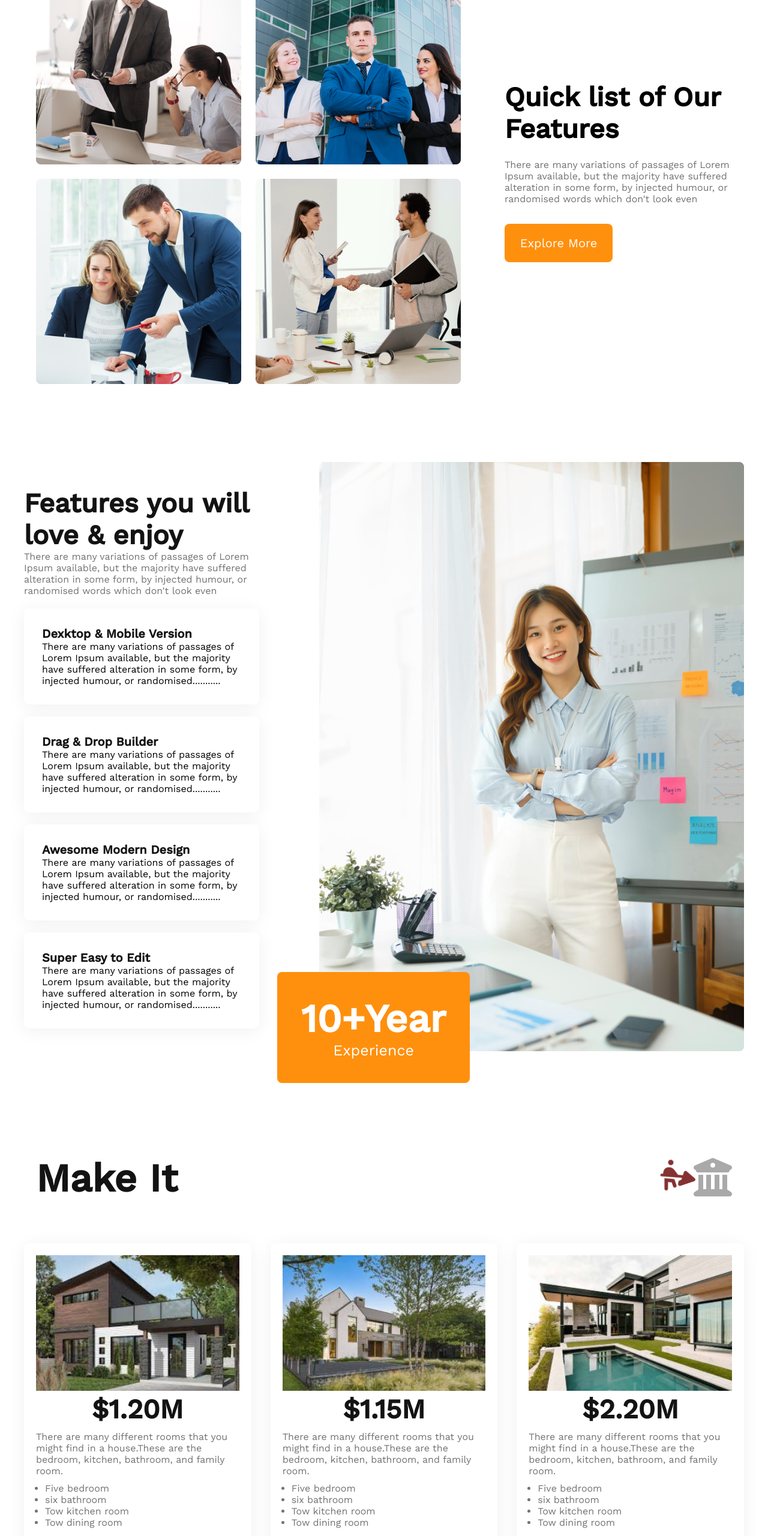
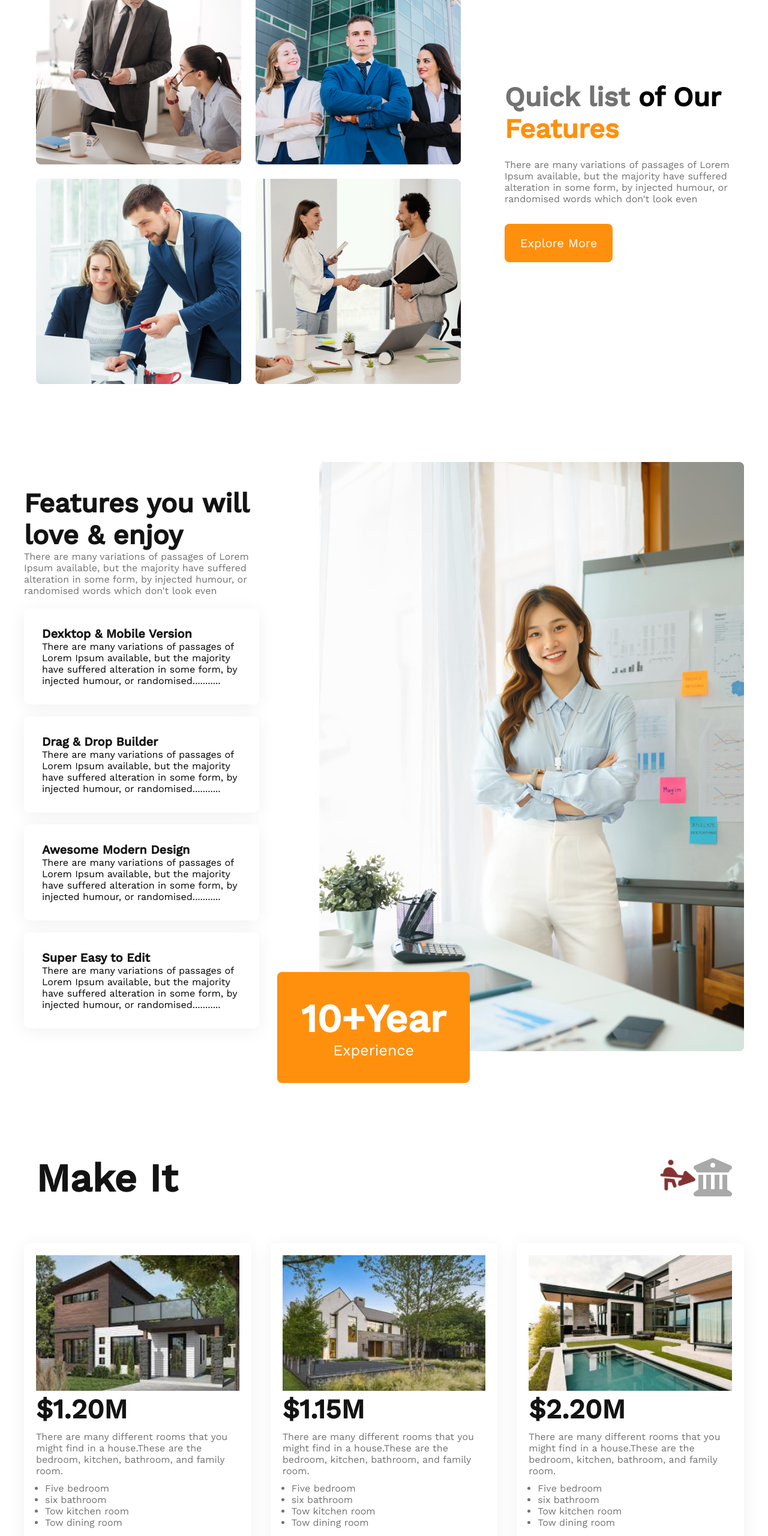
Before and after one commit to shiamhub/a2-architects, a plain HTML site: page index.html in a window 1280 px wide. Shown: the part 1280-3840 px from the top of the page at 60% size. Drawn offline with nearby package versions, Linux system fonts and the light colour scheme.

Commit message:
G3 Architects added

```diff
--- a/index.html
+++ b/index.html
@@ -48,7 +48,9 @@
                 <img src="images/team4.png" alt="">
             </div>
             <div class="s1-detail">
-                <h1>Quick list of Our Features</h1>
+                <h1>
+                    <span1>Quick list</span1> of Our <span2>Features</span2>
+                </h1>
                 <p>There are many variations of passages of Lorem Ipsum available, but the majority have suffered
                     alteration in some form, by injected humour, or randomised words which don't look even</p>
                 <button>Explore More</button>
--- a/style/architects.css
+++ b/style/architects.css
@@ -1,7 +1,6 @@
 * {
     margin: 0px;
     padding: 0px;
-    font-family: 'Poppins', sans-serif;
     font-family: 'Work Sans', sans-serif;
 }
 
@@ -10,6 +9,10 @@ body {
     max-width: 1200px;
 
 }
+
+
+/*-------------header------------ */
+
 
 .h-nav {
     display: flex;
@@ -70,6 +73,11 @@ body {
     height: 100%;
 }
 
+
+/* -------------section-1------------ */
+
+
+
 .s1 {
     display: flex;
     gap: 73px;
@@ -90,6 +98,14 @@ body {
 
 }
 
+.s1-detail h1 span1 {
+    color: #727272;
+}
+
+.s1-detail h1 span2 {
+    color: #FF900E;
+}
+
 .s1-detail p {
     font-size: 16px;
     color: #727272;
@@ -106,6 +122,11 @@ body {
     height: 64px;
     border-style: none;
 }
+
+
+/*------------ section-2------------- */
+
+
 
 .s2 {
     display: flex;
@@ -155,6 +176,11 @@ body {
 
 }
 
+.s2-img button:hover {
+    transform: rotate(45deg);
+    transition: linear 1s;
+}
+
 .s2-img button h1 {
     font-size: 65px;
 }
@@ -163,32 +189,50 @@ body {
     font-size: 25px;
 }
 
+
+/* -------------my-section----------- */
+
+
+
 .my-s {
     margin-top: 150px;
 
 }
 
-.my-s h1 {
-    text-align: center;
+.my-animation h1 {
     font-size: 65px;
     color: #131313;
+}
 
+.my-animation h1:hover {
+    color: #FF900E;
+    margin-left: 800px;
+    transition: linear 3s;
 }
-.my-animation{
+
+.my-animation {
     display: flex;
     align-items: center;
     justify-content: space-between;
     padding: 20px;
 }
-.animation{
+
+.animation {
     display: flex;
 }
+
+
+
+/* --------------Animation part----------- */
+
+
 
 @keyframes man {
     0% {
         left: 1px;
         transform: rotate(-30deg);
     }
+
     100% {
         left: 3px;
         transform: rotate(20deg);
@@ -201,13 +245,18 @@ body {
 
     width: 100%;
     font-size: 3em;
-    animation: man 3s ease-in-out  infinite alternate ;
+    animation: man 3s ease-in-out infinite alternate;
     animation-play-state: running;
     position: relative;
 
 }
 
-.ani2{
+
+/*--------------- animation part end------------ */
+
+
+
+.ani2 {
     font-size: 4em;
     color: darkgray;
 
@@ -260,6 +309,11 @@ body {
     margin-top: 15px;
 }
 
+
+/* ------------section-3----------- */
+
+
+
 .s3 {
     margin-top: 130px;
 }
@@ -286,6 +340,10 @@ body {
 .s3-awards {
     text-align: center;
 }
+
+
+/*------------ footer----------- */
+
 
 .footer {
     text-align: center;
@@ -318,6 +376,12 @@ body {
     margin-top: 130px;
 }
 
+
+
+/*-------------------- mobil screen----------------- */
+
+
+
 @media screen and (max-width: 688px) {
     .body {
         width: 100%;
@@ -343,13 +407,14 @@ body {
     .s2-img {
         width: 100%;
         height: 100%;
+
     }
 
     .s2-img button {
         left: 48px;
     }
 
-    .make{
+    .make {
         grid-template-columns: 1fr;
     }
 
```
Also changed, not shown: images/architect-1.jpg (added).
